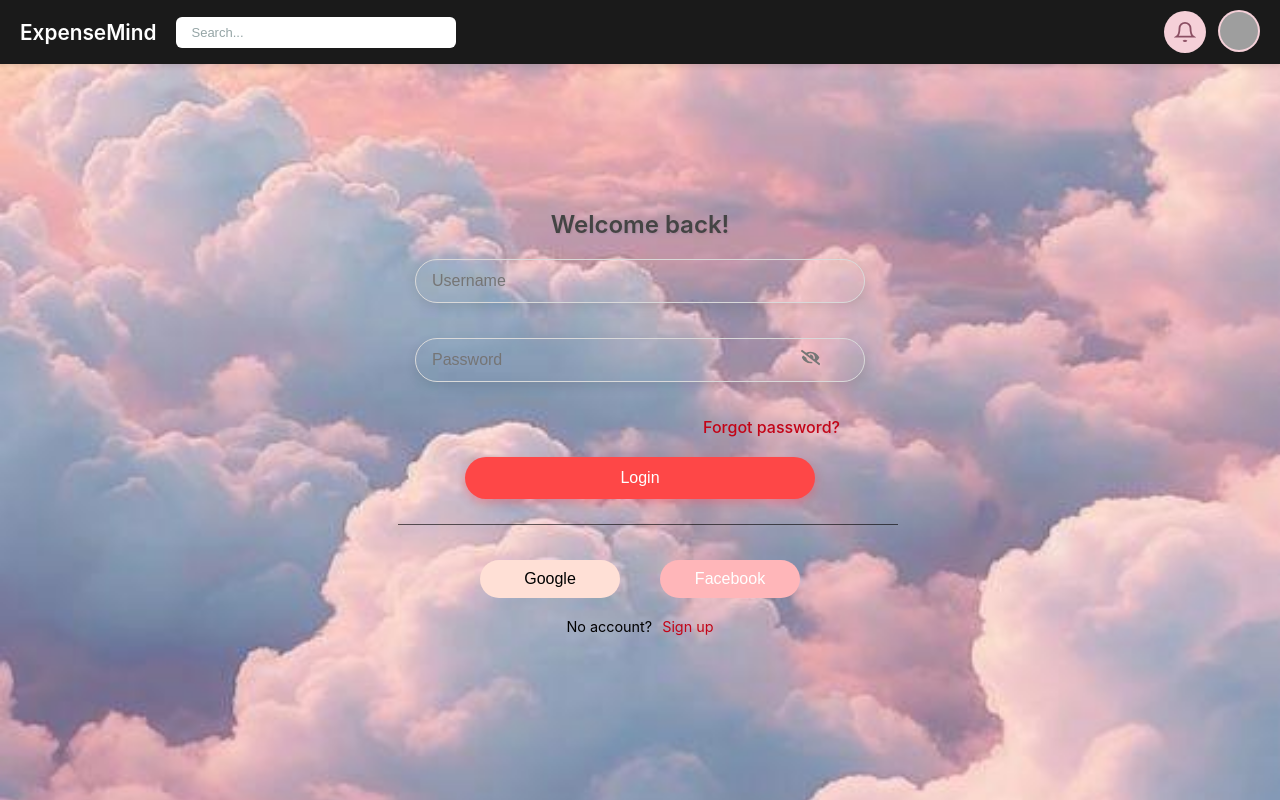
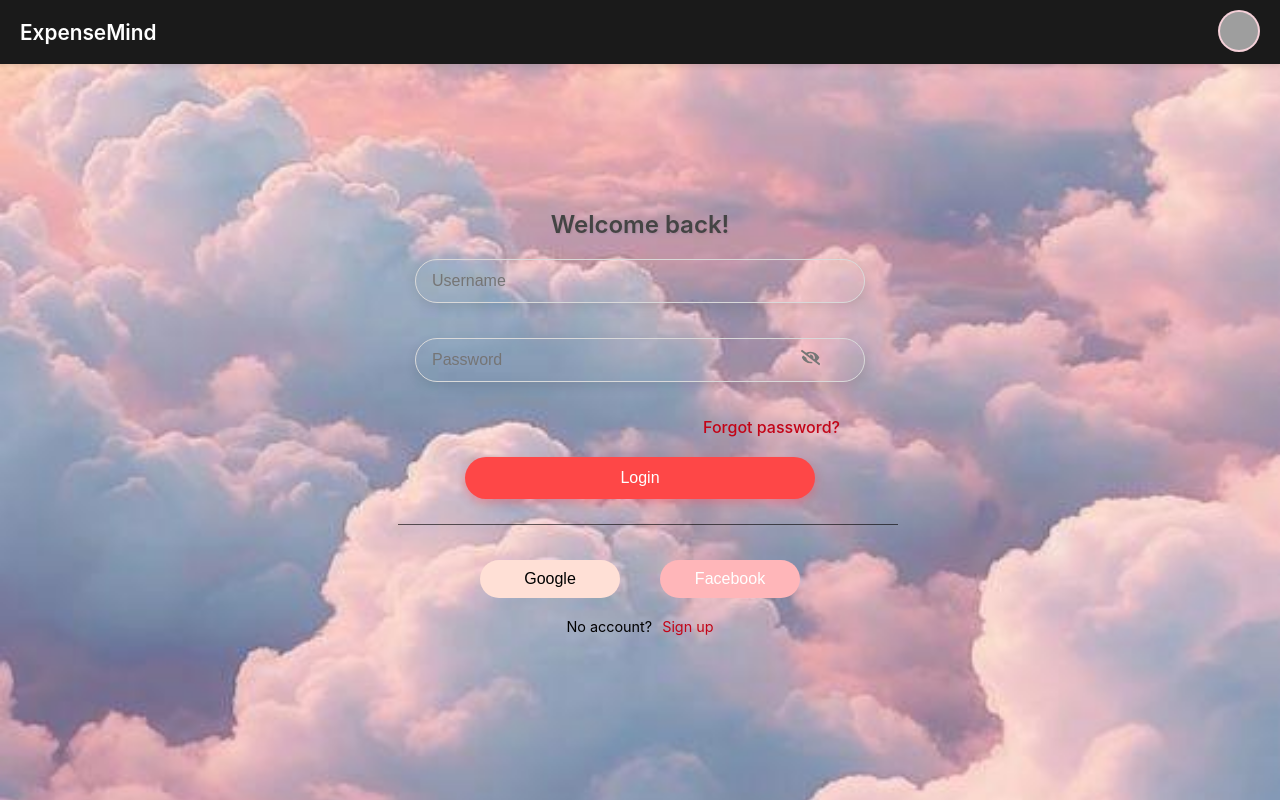
Before and after one commit to thanhtu0812/ExpenseMind-Automation-Financial-management, a React (Create React App) app in the folder frontend/: page /login in a window 1280 px wide. Built offline with nearby package versions, Linux system fonts and the light colour scheme; no server answers; sample sign-in values are in the browser's storage; grey boxes are pictures that could not be loaded.

Commit message:
Update Header.js

```diff
--- a/frontend/src/components/Header.js
+++ b/frontend/src/components/Header.js
@@ -89,26 +89,12 @@ const Header = () => {
     <header className="app-header">
       <div className="header-left">
         <h2 className="header-logo">ExpenseMind</h2>
-        {isLoggedIn && (
-          <div className="header-search">
-            <input
-              type="text"
-              placeholder="Search..."
-              className="header-search-input"
-            />
-          </div>
-        )}
+
       </div>
 
       {isLoggedIn ? (
         <div className="header-right">
-          <button className="header-icon-btn notification-btn">
-            <svg width="22" height="22" viewBox="0 0 24 24" fill="none" stroke="currentColor" strokeWidth="2">
-              <path d="M18 8A6 6 0 0 0 6 8c0 7-3 9-3 9h18s-3-2-3-9"/>
-              <path d="M13.73 21a2 2 0 0 1-3.46 0"/>
-            </svg>
-            <span className="notification-badge"></span>
-          </button>
+
           <div className="header-avatar-wrapper">
             <button className="header-avatar-btn" onClick={toggleDropdown}>
               <img src={userAvatar} alt="User" className="header-avatar" />
```
